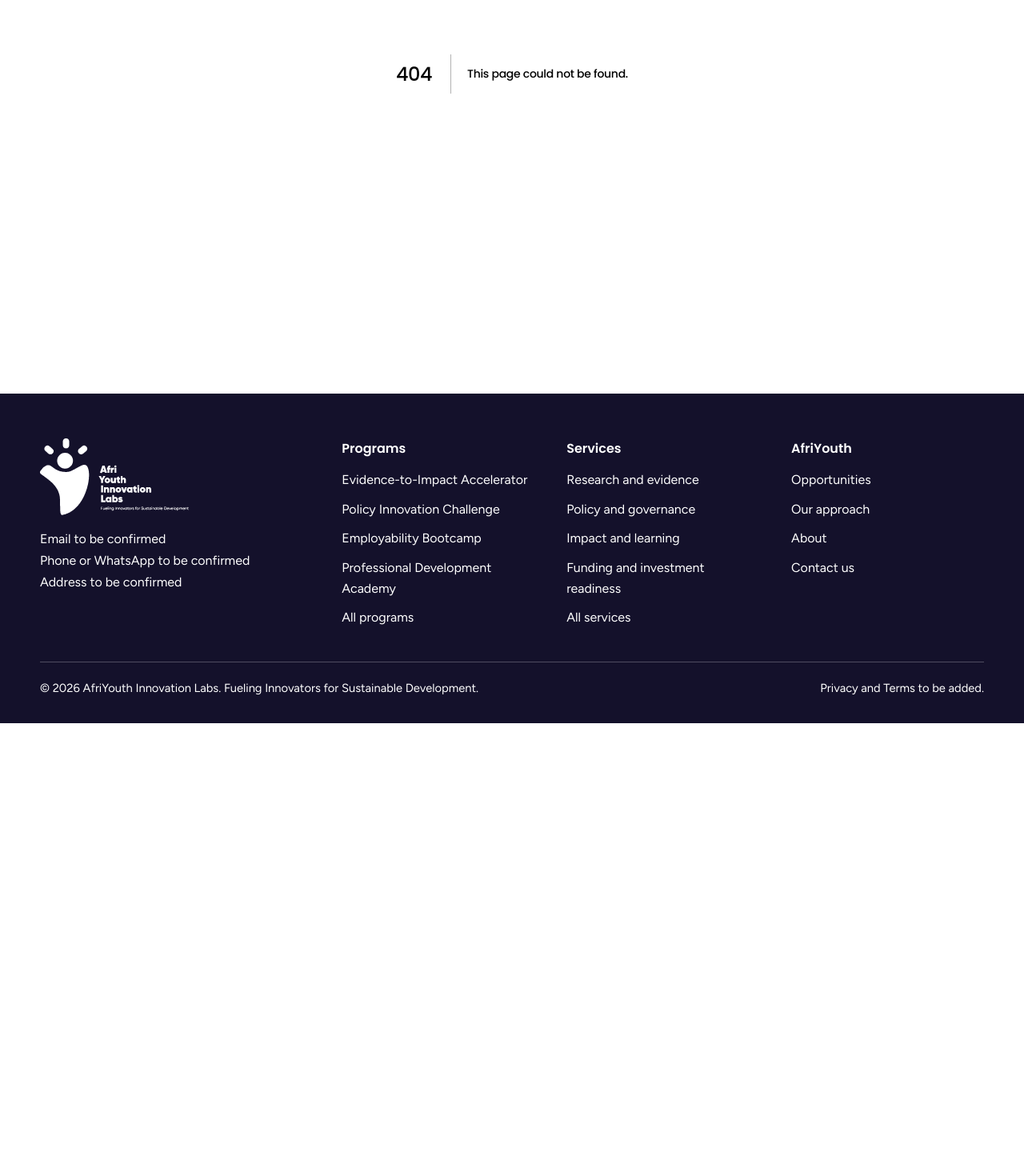
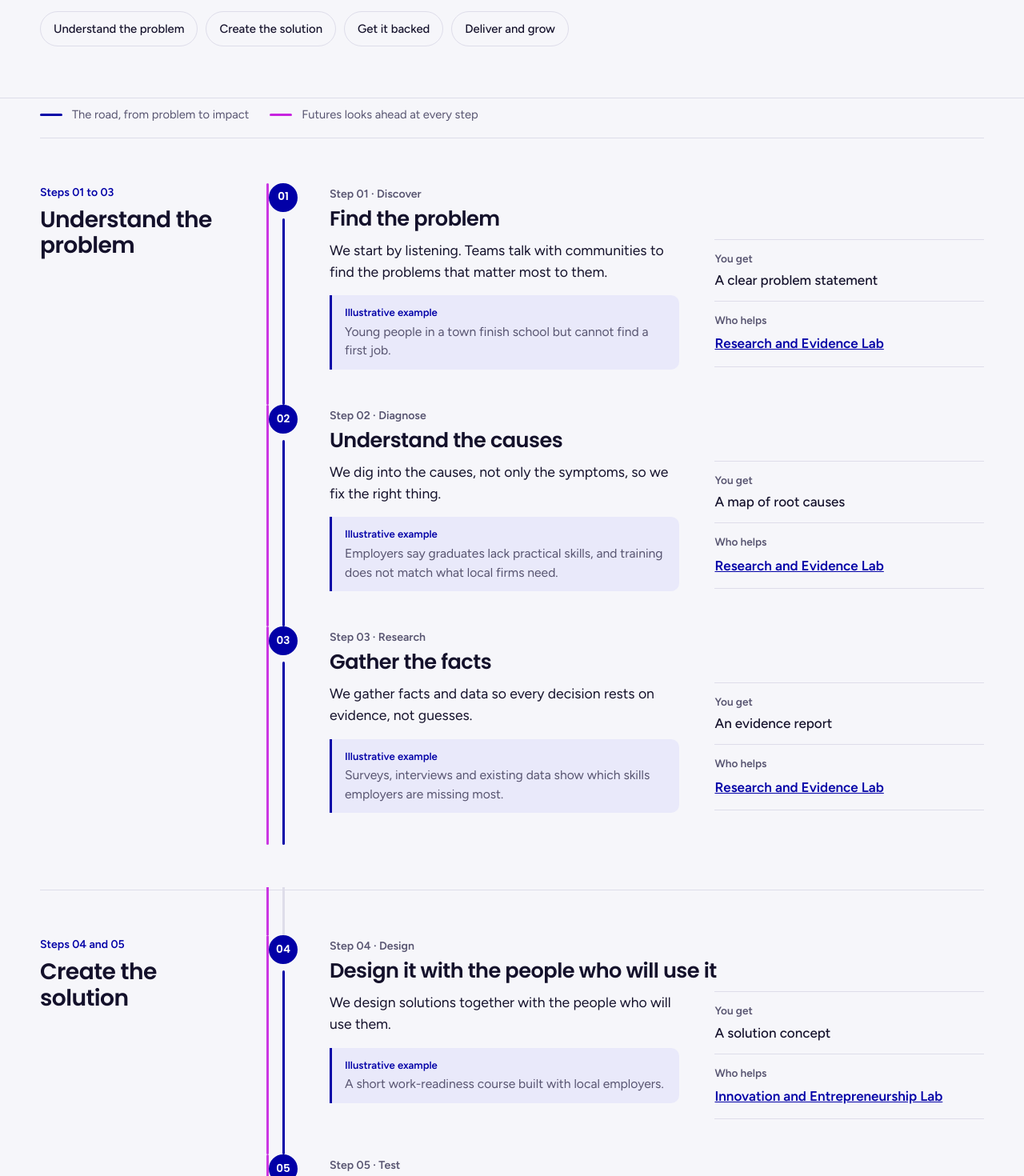
Before and after one commit to Abou-Sharif/afriyouth-next, a Next.js app: page /approach in a window 1280 px wide. Before the commit this address had no page. Shown: the part 420-1890 px from the top of the page at 80% size. Before the commit the page ends 1324 px from the top, so only its background shows below. Built offline with nearby package versions, Linux system fonts and the light colour scheme.

Commit message:
Add approach page with road data in content

```diff
--- /dev/null
+++ b/app/approach/page.tsx
@@ -0,0 +1,98 @@
+import type { Metadata } from "next";
+import Link from "next/link";
+import { Fragment } from "react";
+import { CtaBand } from "@/components/cta-band";
+import { PageHero } from "@/components/page-hero";
+import { roadPhases } from "@/content/approach";
+import { labs } from "@/content/labs";
+
+export const metadata: Metadata = {
+  title: "Our approach",
+  description: "The ten step journey from evidence to impact, and how the labs fit in.",
+};
+
+const labNames = Object.fromEntries(labs.map((l) => [l.id, l.name]));
+const pad = (n: number) => String(n).padStart(2, "0");
+
+export default function ApproachPage() {
+  return (
+    <>
+      <PageHero
+        crumbs={[{ label: "Our approach" }]}
+        title="One journey that carries an idea from problem to impact"
+        lead="Most programs cover one part of the road. We cover all ten steps, so good work does not get lost between them."
+        jumps={roadPhases.map((p, i) => ({ id: `phase-${i + 1}`, label: p.title }))}
+      />
+
+      <section className="road-band" id="road">
+        <div className="wrap">
+          <p className="rlegend">
+            <span className="rl-main"></span>The road, from problem to impact
+            <span className="rl-pink"></span>Futures looks ahead at every step
+          </p>
+          <div className="road">
+            {roadPhases.map((phase, k) => (
+              <section
+                key={phase.title}
+                className="rphase"
+                id={`phase-${k + 1}`}
+                aria-labelledby={`ph${k + 1}`}
+              >
+                <div className="rphase-head">
+                  <p className="rphase-rng">{phase.range}</p>
+                  <h2 id={`ph${k + 1}`}>{phase.title}</h2>
+                </div>
+                <ol className="rsteps">
+                  {phase.steps.map((s) => (
+                    <li key={s.n} className="rstep" id={`step-${pad(s.n)}`}>
+                      <span className="rnode" aria-hidden="true">
+                        {pad(s.n)}
+                      </span>
+                      <div className="rbody">
+                        <p className="rtech">
+                          Step {pad(s.n)} · {s.name}
+                        </p>
+                        <h3>{s.title}</h3>
+                        <div className="rcols">
+                          <div className="rmain">
+                            <p className="rdesc">{s.description}</p>
+                            <p className="reg">
+                              <strong>Illustrative example</strong>
+                              {s.example}
+                            </p>
+                          </div>
+                          <dl className="rfacts">
+                            <div>
+                              <dt>You get</dt>
+                              <dd>{s.get}</dd>
+                            </div>
+                            <div>
+                              <dt>Who helps</dt>
+                              <dd>
+                                {s.labs.map((id, i) => (
+                                  <Fragment key={id}>
+                                    {i > 0 && ", "}
+                                    <Link href={`/services/#${id}`}>{labNames[id]}</Link>
+                                  </Fragment>
+                                ))}
+                              </dd>
+                            </div>
+                          </dl>
+                        </div>
+                      </div>
+                    </li>
+                  ))}
+                </ol>
+              </section>
+            ))}
+          </div>
+        </div>
+      </section>
+
+      <CtaBand
+        title="Have a problem that needs the full journey?"
+        text="Tell us about it and we will show where it fits."
+      />
+    </>
+  );
+}
--- /dev/null
+++ b/content/approach.ts
@@ -0,0 +1,142 @@
+export type RoadStep = {
+  n: number;
+  /** One-word name of the step. */
+  name: string;
+  title: string;
+  description: string;
+  example: string;
+  /** What the client receives from this step. */
+  get: string;
+  /** Ids of the labs (see labs.ts) that help with it. */
+  labs: string[];
+};
+
+export type RoadPhase = {
+  title: string;
+  range: string;
+  steps: RoadStep[];
+};
+
+/** The ten steps, in four phases. */
+export const roadPhases: RoadPhase[] = [
+  {
+    title: "Understand the problem",
+    range: "Steps 01 to 03",
+    steps: [
+      {
+        n: 1,
+        name: "Discover",
+        title: "Find the problem",
+        description:
+          "We start by listening. Teams talk with communities to find the problems that matter most to them.",
+        example: "Young people in a town finish school but cannot find a first job.",
+        get: "A clear problem statement",
+        labs: ["research"],
+      },
+      {
+        n: 2,
+        name: "Diagnose",
+        title: "Understand the causes",
+        description: "We dig into the causes, not only the symptoms, so we fix the right thing.",
+        example:
+          "Employers say graduates lack practical skills, and training does not match what local firms need.",
+        get: "A map of root causes",
+        labs: ["research"],
+      },
+      {
+        n: 3,
+        name: "Research",
+        title: "Gather the facts",
+        description: "We gather facts and data so every decision rests on evidence, not guesses.",
+        example:
+          "Surveys, interviews and existing data show which skills employers are missing most.",
+        get: "An evidence report",
+        labs: ["research"],
+      },
+    ],
+  },
+  {
+    title: "Create the solution",
+    range: "Steps 04 and 05",
+    steps: [
+      {
+        n: 4,
+        name: "Design",
+        title: "Design it with the people who will use it",
+        description: "We design solutions together with the people who will use them.",
+        example: "A short work-readiness course built with local employers.",
+        get: "A solution concept",
+        labs: ["innovation"],
+      },
+      {
+        n: 5,
+        name: "Test",
+        title: "Try a small version first",
+        description: "We build a small version and test it with real users before spending big.",
+        example: "The course runs with a first group of graduates, and we watch what works.",
+        get: "A tested small version",
+        labs: ["innovation"],
+      },
+    ],
+  },
+  {
+    title: "Get it backed",
+    range: "Steps 06 and 07",
+    steps: [
+      {
+        n: 6,
+        name: "Policy",
+        title: "Turn findings into policy",
+        description:
+          "When a fix needs a rule or a budget change, we turn findings into clear recommendations for decision makers.",
+        example:
+          "A short paper asks the ministry to recognize the course in its youth employment plan.",
+        get: "A short policy paper",
+        labs: ["policy"],
+      },
+      {
+        n: 7,
+        name: "Finance",
+        title: "Work out who pays",
+        description:
+          "We work out who pays and how, and get the idea ready for funders and investors.",
+        example: "A costed plan shows how the course can be funded by employers and partners.",
+        get: "A funding plan",
+        labs: ["funding"],
+      },
+    ],
+  },
+  {
+    title: "Deliver and grow",
+    range: "Steps 08 to 10",
+    steps: [
+      {
+        n: 8,
+        name: "Implement",
+        title: "Run a pilot",
+        description: "We launch a pilot and support the team running it.",
+        example: "The course opens in a few towns with trained facilitators.",
+        get: "A working pilot",
+        labs: ["innovation"],
+      },
+      {
+        n: 9,
+        name: "Measure",
+        title: "Track what changes",
+        description: "We track what changes and learn from it, so the next round is better.",
+        example: "We follow graduates to see how many find work after the course.",
+        get: "Impact results",
+        labs: ["capacity", "impact"],
+      },
+      {
+        n: 10,
+        name: "Scale",
+        title: "Reach more people and places",
+        description: "We help what works reach more people and places.",
+        example: "Results convince new partners, and the course spreads to more regions.",
+        get: "A growth plan",
+        labs: ["funding", "impact"],
+      },
+    ],
+  },
+];
```
